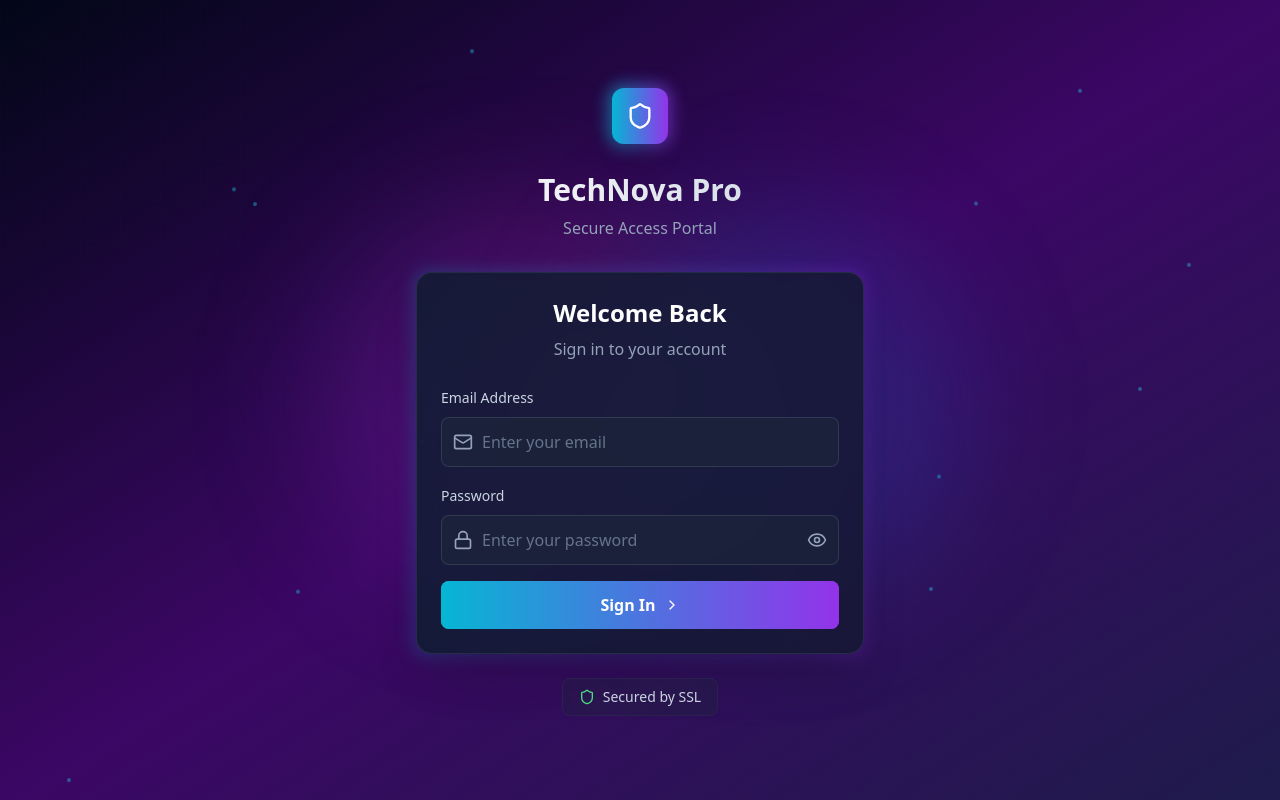
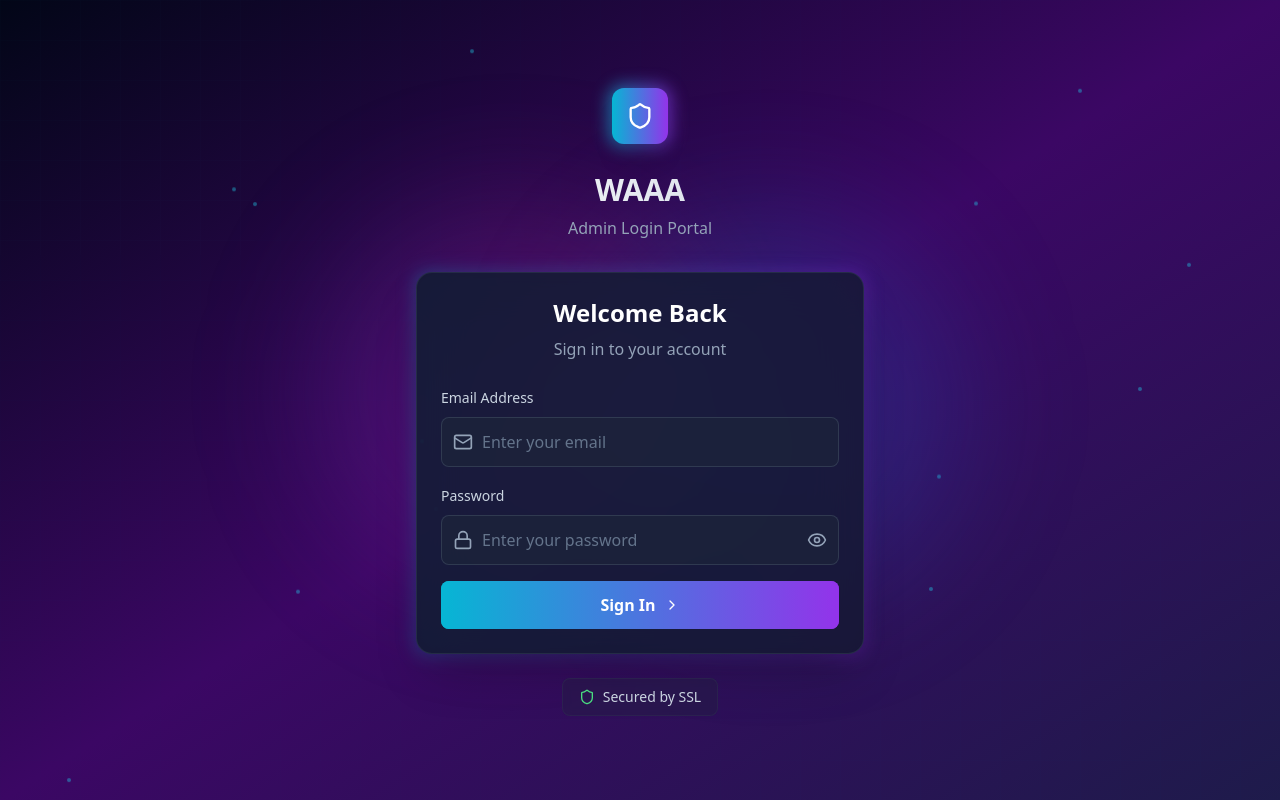
Before and after one commit to usergd26/waaa-web, a React (Vite) app: page /login in a window 1280 px wide. Built offline with nearby package versions, Linux system fonts and the light colour scheme.

Commit message:
Done Some Minor changes

```diff
--- a/src/pages/Login.tsx
+++ b/src/pages/Login.tsx
@@ -110,9 +110,9 @@
             </div>
           </div>
           <h1 className="text-3xl font-bold bg-gradient-to-r from-white to-slate-300 bg-clip-text text-transparent mb-2">
-            TechNova Pro
+            WAAA
           </h1>
-          <p className="text-slate-400">Secure Access Portal</p>
+          <p className="text-slate-400">Admin Login Portal</p>
         </div>
 
         <div className="relative">
```
